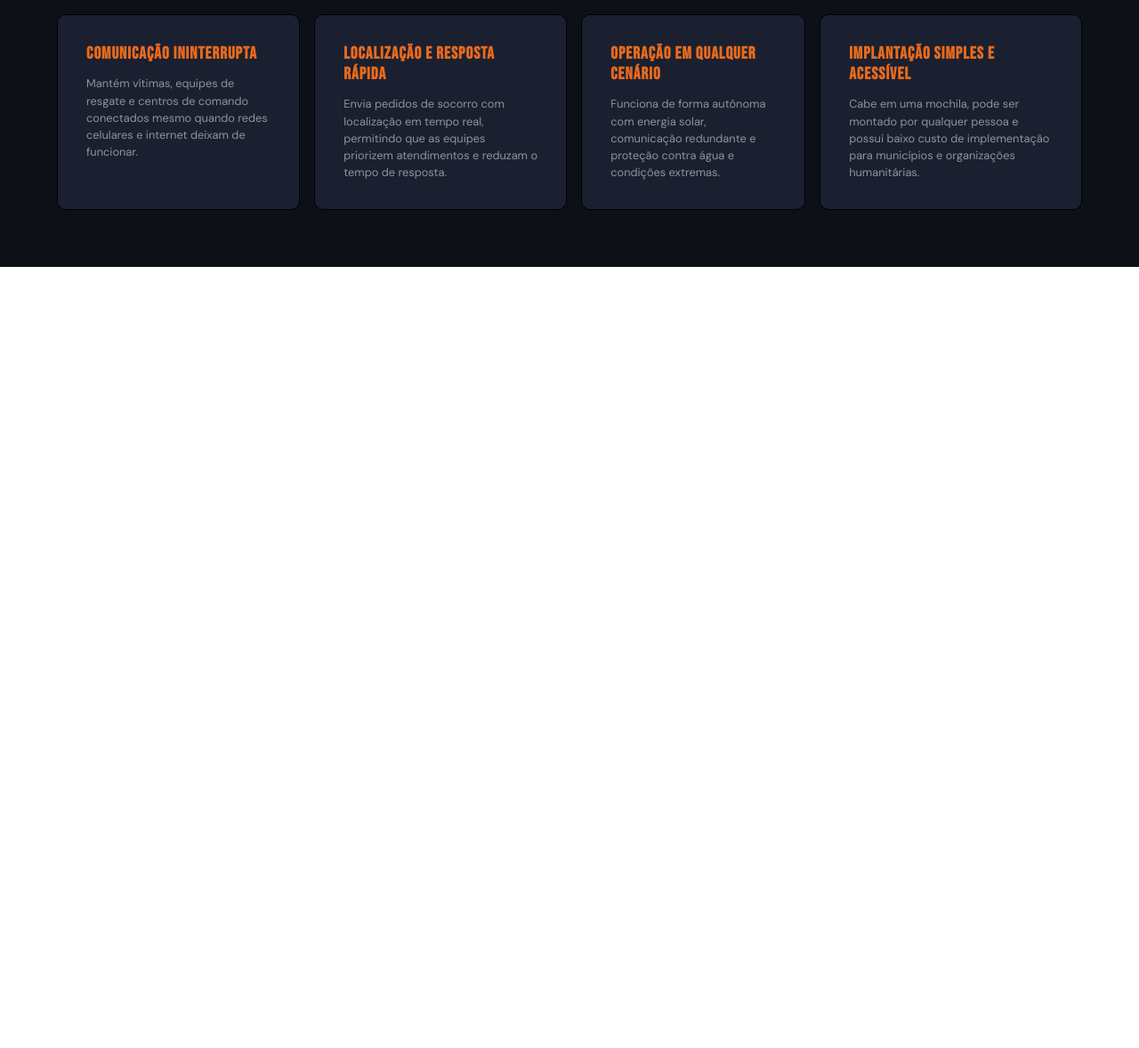
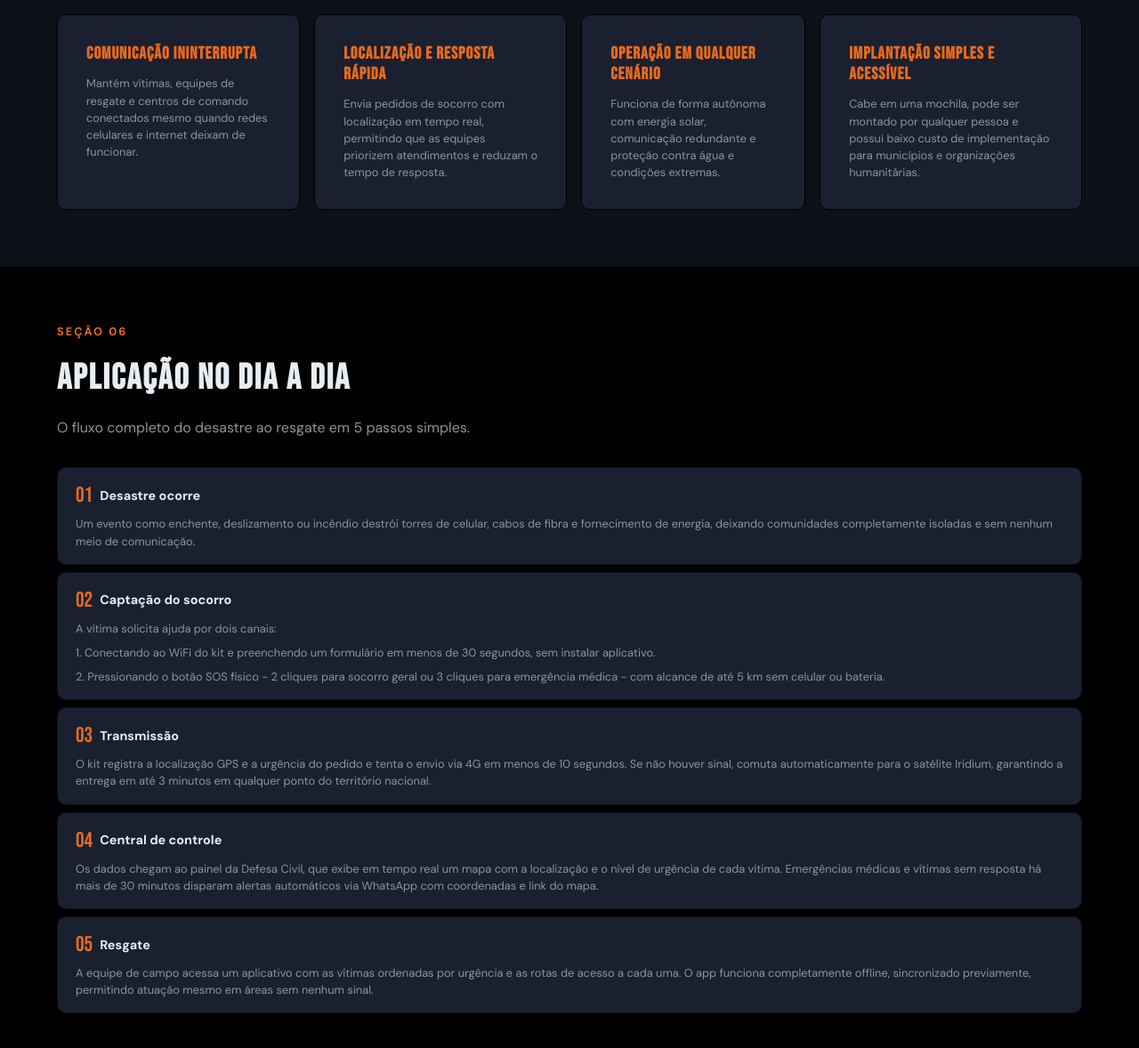
Before and after one commit to SpaceConnect-DisasterLink/landing-page, a plain HTML site: page index.html in a window 1280 px wide. Shown: the part 3990-5168 px from the top of the page at 89% size. Before the commit the page ends 4290 px from the top, so only its background shows below. Drawn offline with Linux system fonts and the light colour scheme.

Commit message:
feat: add daily use section

```diff
--- a/css/style.css
+++ b/css/style.css
@@ -441,3 +441,58 @@ nav ul a:hover {
   font-size: 0.8rem;
   line-height: 1.5;
 }
+
+/*aplicação*/
+.aplicacao {
+  background-color: var(--fundo1);
+  padding: 4rem;
+  flex-direction: column;
+  display: flex;
+  gap: 2rem;
+}
+
+.container-aplicacao {
+  width: var(--largura);
+  flex-direction: column;
+  display: flex;
+  gap: 0.5rem;
+}
+
+.card-aplicacao {
+  background-color: var(--card);
+  border: 1px solid var(--fundo2);
+  border-radius: 10px;
+  padding: 1rem 1.25rem;
+  display: flex;
+  flex-wrap: wrap;
+  align-items: center;
+  gap: 0.5rem;
+  transition:
+    border-color 0.2s,
+    transform 0.2s;
+}
+
+.card-aplicacao:hover {
+  border-color: var(--laranja);
+  transform: translateY(-3px);
+}
+
+.card-aplicacao span {
+  font-family: var(--titulo);
+  color: var(--laranja);
+  font-size: 1.5rem;
+}
+
+.card-aplicacao strong {
+  font-family: var(--corpo);
+  color: var(--branco);
+  font-size: 0.9rem;
+}
+
+.card-aplicacao p {
+  width: var(--largura);
+  font-family: var(--corpo);
+  color: var(--cinza);
+  font-size: 0.8rem;
+  line-height: 1.5;
+}
--- a/index.html
+++ b/index.html
@@ -276,5 +276,74 @@
       </div>
     </section>
 
+    <!--aplicação-->
+    <section id="aplicacao">
+      <div class="aplicacao">
+        <div class="conteudo">
+          <span>Seção 06</span>
+          <h2>Aplicação no Dia a Dia</h2>
+          <p>O fluxo completo do desastre ao resgate em 5 passos simples.</p>
+        </div>
+        <div class="container-aplicacao">
+          <div class="card-aplicacao">
+            <span>01</span>
+            <strong>Desastre ocorre</strong>
+            <p>
+              Um evento como enchente, deslizamento ou incêndio destrói torres
+              de celular, cabos de fibra e fornecimento de energia, deixando
+              comunidades completamente isoladas e sem nenhum meio de
+              comunicação.
+            </p>
+          </div>
+          <div class="card-aplicacao">
+            <span>02</span>
+            <strong>Captação do socorro</strong>
+            <p>A vítima solicita ajuda por dois canais:</p>
+            <p>
+              1. Conectando ao WiFi do kit e preenchendo um formulário em menos
+              de 30 segundos, sem instalar aplicativo.
+            </p>
+            <p>
+              2. Pressionando o botão SOS físico - 2 cliques para socorro geral
+              ou 3 cliques para emergência médica - com alcance de até 5 km sem
+              celular ou bateria.
+            </p>
+          </div>
+          <div class="card-aplicacao">
+            <span>03</span>
+            <strong>Transmissão</strong>
+            <p>
+              O kit registra a localização GPS e a urgência do pedido e tenta o
+              envio via 4G em menos de 10 segundos. Se não houver sinal, comuta
+              automaticamente para o satélite Iridium, garantindo a entrega em
+              até 3 minutos em qualquer ponto do território nacional.
+            </p>
+          </div>
+          <div class="card-aplicacao">
+            <span>04</span>
+            <strong>Central de controle</strong>
+            <p>
+              Os dados chegam ao painel da Defesa Civil, que exibe em tempo real
+              um mapa com a localização e o nível de urgência de cada vítima.
+              Emergências médicas e vítimas sem resposta há mais de 30 minutos
+              disparam alertas automáticos via WhatsApp com coordenadas e link
+              do mapa.
+            </p>
+          </div>
+          <div class="card-aplicacao">
+            <span>05</span>
+            <strong>Resgate</strong>
+            <p>
+              A equipe de campo acessa um aplicativo com as vítimas ordenadas
+              por urgência e as rotas de acesso a cada uma. O app funciona
+              completamente offline, sincronizado previamente, permitindo
+              atuação mesmo em áreas sem nenhum sinal.
+            </p>
+          </div>
+        </div>
+      </div>
+    </section>
+
+
 </body>
 </html>
```
